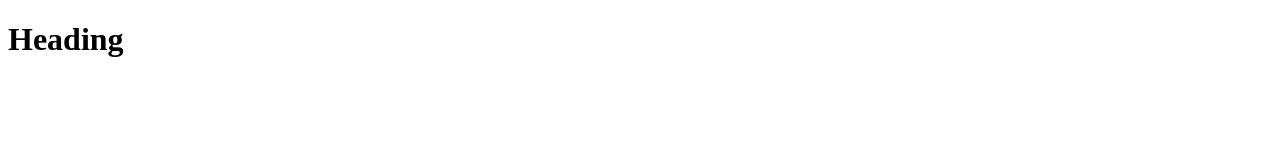
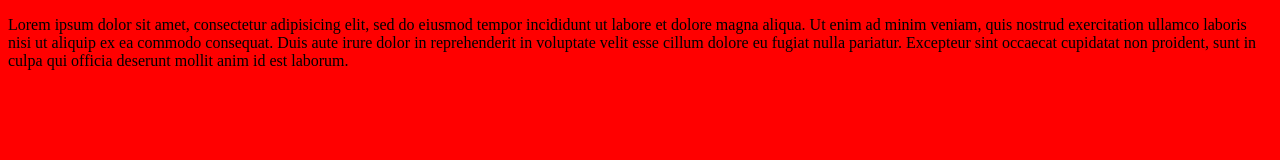
Before and after one commit to DreWool/sandbox, a plain HTML site: page index.html in a window 1280 px wide. Drawn offline with Linux system fonts and the light colour scheme.

Commit message:
added stylesheet

```diff
--- a/index.html
+++ b/index.html
@@ -3,9 +3,10 @@
   <head>
     <meta charset="utf-8">
     <title>Sandbox</title>
+    <link rel="stylesheet" href="styles.css">
   </head>
   <body>
-    <h1>Heading</h1>
+<p>Lorem ipsum dolor sit amet, consectetur adipisicing elit, sed do eiusmod tempor incididunt ut labore et dolore magna aliqua. Ut enim ad minim veniam, quis nostrud exercitation ullamco laboris nisi ut aliquip ex ea commodo consequat. Duis aute irure dolor in reprehenderit in voluptate velit esse cillum dolore eu fugiat nulla pariatur. Excepteur sint occaecat cupidatat non proident, sunt in culpa qui officia deserunt mollit anim id est laborum.</p>
 
   </body>
 </html>
--- /dev/null
+++ b/styles.css
@@ -0,0 +1 @@
+body {background-color: red;}
```
